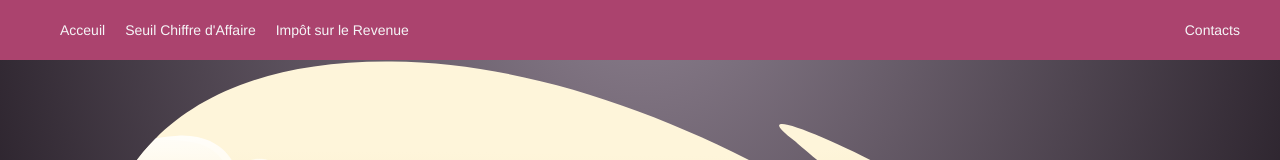
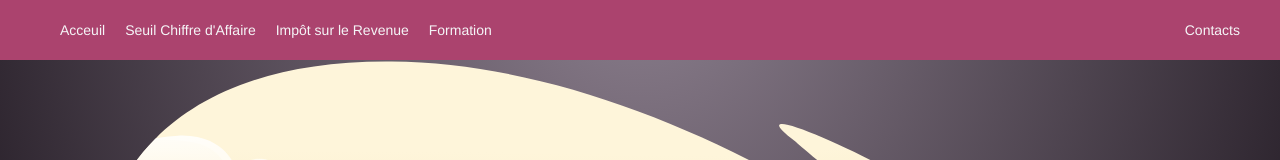
Before and after one commit to samaty593/ME, an Angular app: page / in a window 1280 px wide. Shown: the top 160 px of the page. Built offline with nearby package versions, Linux system fonts and the light colour scheme.

Commit message:
formation link added

```diff
--- a/src/app/app.component.html
+++ b/src/app/app.component.html
@@ -10,6 +10,13 @@
           >Impôt sur le Revenue</a
         >
       </li>
+      <li>
+        <a
+          href="https://www.youtube.com/channel/UCpVd5zrbCcM9xmIOSYTocTQ"
+          target="_blank"
+          >Formation</a
+        >
+      </li>
       <li><a routerLink="">Contacts</a></li>
     </ul>
   </nav>
```
